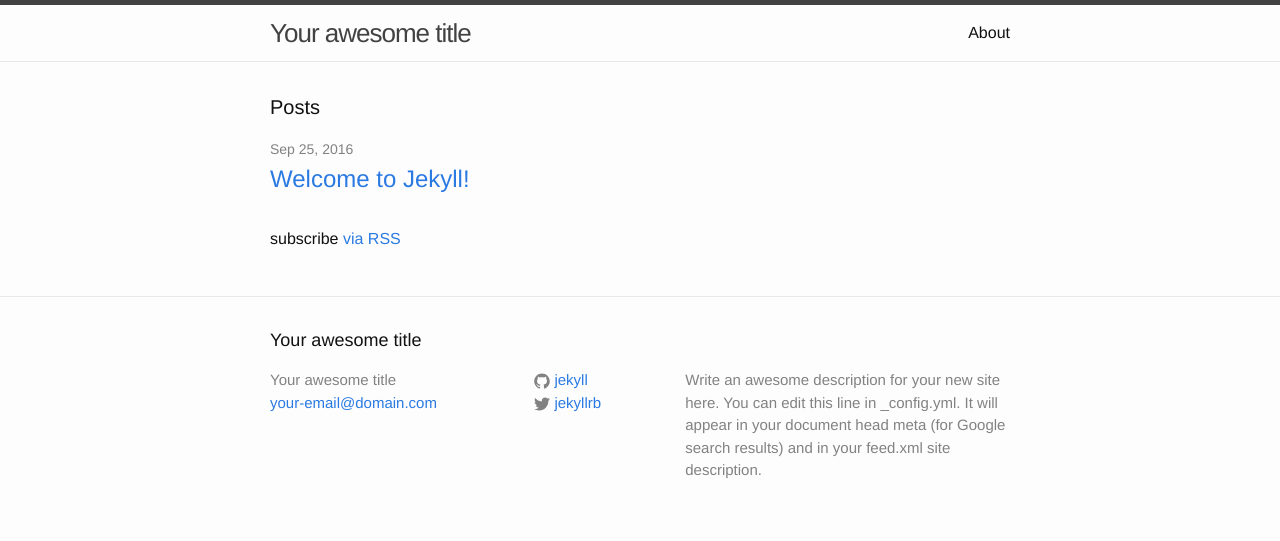
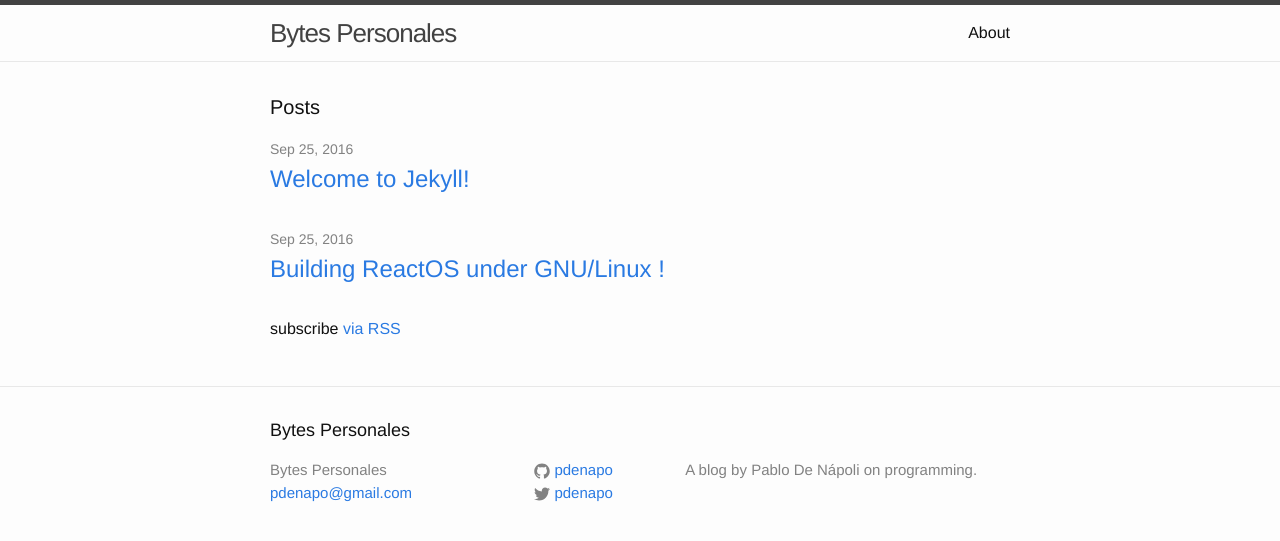
Before and after one commit to pdenapo/pdenapo.github.io, a Jekyll site: the page built from index.html, in a window 1280 px wide. Shown: the top 541 px of the page. Built offline with Jekyll 4.4.1, drawn with Linux system fonts in a browser that asks for light colours.

Commit message:
Adding basic configuration and an old post about how to build React OS.

```diff
--- a/_config.yml
+++ b/_config.yml
@@ -6,16 +6,14 @@
 # 'jekyll serve'. If you change this file, please restart the server process.
 
 # Site settings
-title: Your awesome title
-email: your-email@domain.com
+title: Bytes Personales
+email: pdenapo@gmail.com
 description: > # this means to ignore newlines until "baseurl:"
-  Write an awesome description for your new site here. You can edit this
-  line in _config.yml. It will appear in your document head meta (for
-  Google search results) and in your feed.xml site description.
+ A blog by Pablo De Nápoli on programming.
 baseurl: "" # the subpath of your site, e.g. /blog
-url: "http://yourdomain.com" # the base hostname & protocol for your site
-twitter_username: jekyllrb
-github_username:  jekyll
+url: "http://pdenapo.github.io" # the base hostname & protocol for your site
+twitter_username: pdenapo
+github_username:  pdenapo
 
 # Build settings
 markdown: kramdown
```
Also changed, not shown: _posts/2016-09-24-building_reactos_under_gnu_linux.markdown (added, +148 -0 lines).
